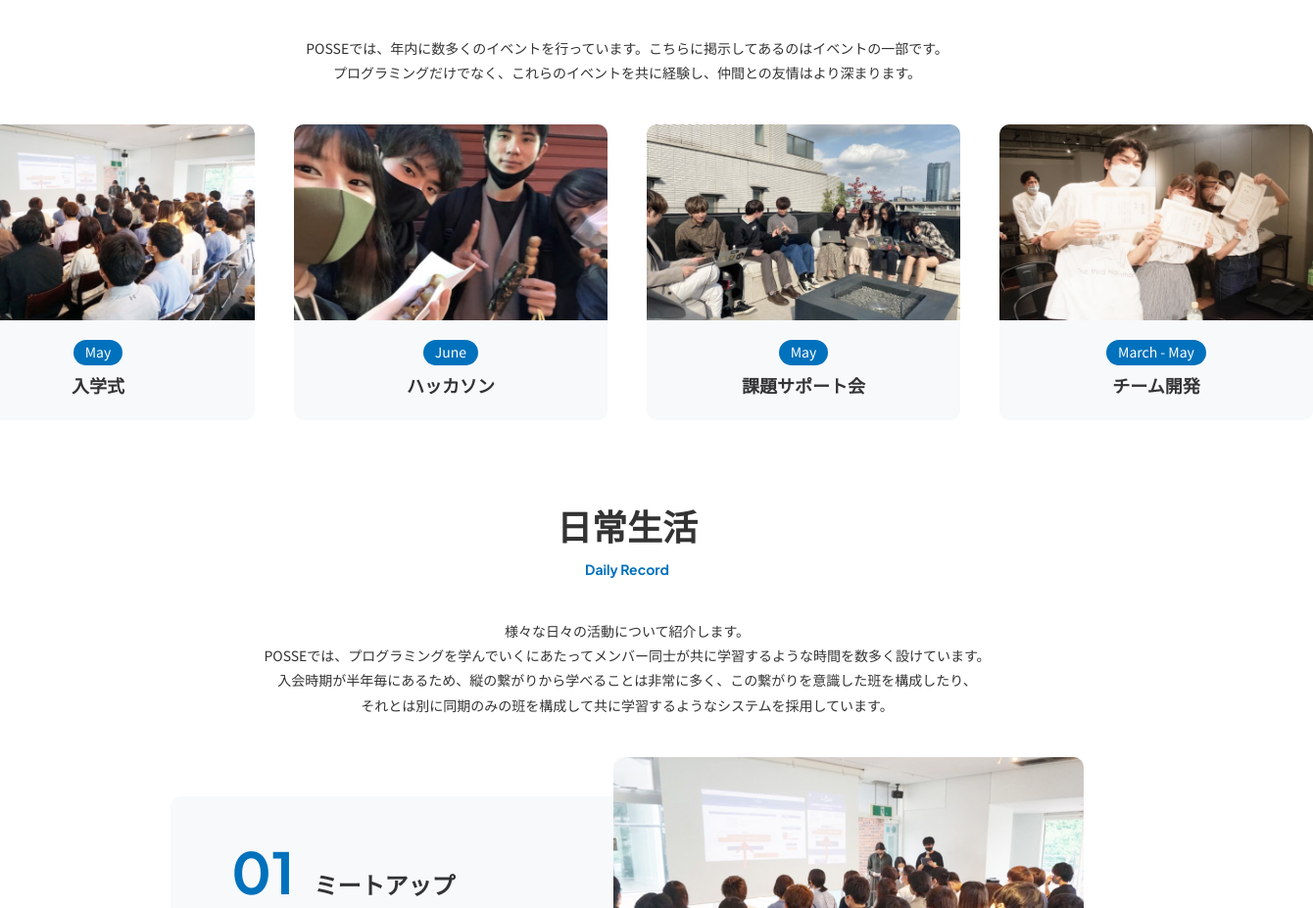
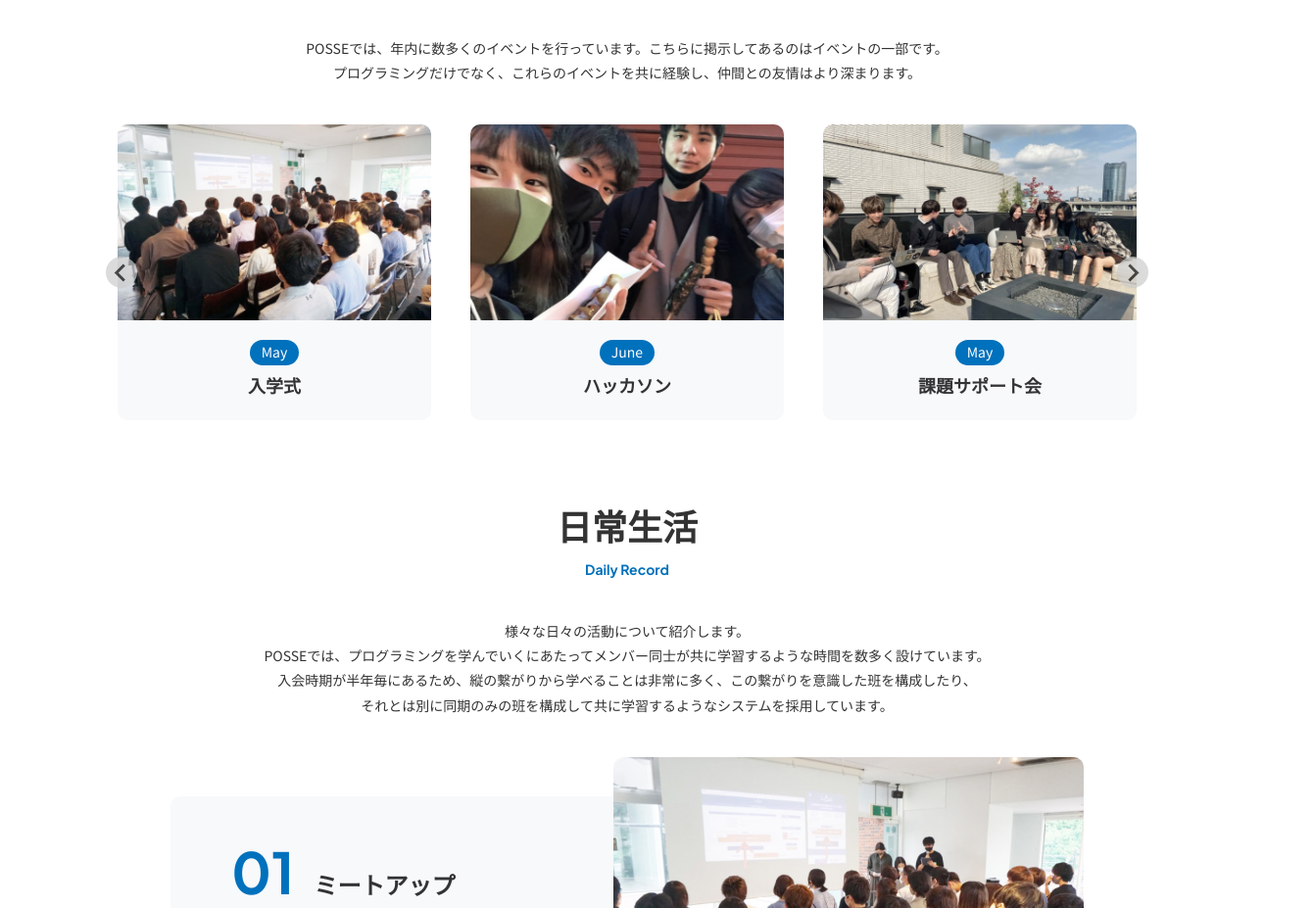
Before and after one commit to posse-ap/sample-ph1-website, a plain HTML site: page index.html in a window 1280 px wide. Shown: the part 1481-2408 px from the top of the page at 98% size, 1340 px wide, since content can reach past the window. Drawn offline with nearby package versions, Linux system fonts and the light colour scheme.

Commit message:
途中経過

```diff
--- a/assets/css/style.css
+++ b/assets/css/style.css
@@ -298,10 +298,12 @@ body {
 /**
  * 2.5 - イベント
  */
-.event-list {
-  display: flex;
-  justify-content: center;
-  gap: 40px;
+.event-track {
+  overflow: scroll !important;
+}
+
+.event-slide {
+  margin: 0 auto;
 }
 
 .event-item {
--- a/assets/js/script.js
+++ b/assets/js/script.js
@@ -17,3 +17,30 @@ window.addEventListener("scroll", () => {
     header.classList.add("is-transparent");
   }
 });
+
+// スライダー
+// オプションで利用する固定値の設定
+const cardWidth = 320;
+const padding = 28;
+const gap = 40;
+
+// オプションの設定
+const eventSlideOptions = {
+  type: 'loop',
+  gap: '40px',
+  width: cardWidth * 3 + padding * 2 + gap * 2,
+  perPage: 3,
+  padding: {
+    right: padding,
+    left : padding,
+  },
+  pagination: false,
+  breakpoints: {
+    768: {
+      pagination: true,
+      perPage: 1,
+    }
+  }
+}
+
+new Splide('#js-eventSlide', eventSlideOptions).mount();
--- a/index.html
+++ b/index.html
@@ -8,6 +8,8 @@
     <link rel="stylesheet" href="./assets/css/reset.css" />
     <link rel="stylesheet" href="./assets/css/style.css" />
     <link rel="stylesheet" href="./assets/css/sp/style.css" />
+    <script src="https://cdn.jsdelivr.net/npm/@splidejs/splide@4.1.4/dist/js/splide.min.js"></script>
+    <link href="https://cdn.jsdelivr.net/npm/@splidejs/splide@4.1.4/dist/css/splide.min.css" rel="stylesheet">
     <link rel="preconnect" href="https://fonts.googleapis.com" />
     <link rel="preconnect" href="https://fonts.gstatic.com" crossorigin />
     <link
@@ -122,8 +124,10 @@
           </div>
         </div>
         <div class="section-body">
-          <ul class="event-list">
-            <li class="event-item">
+          <div id="js-eventSlide" class="splide event-slide">
+            <div class="splide__track event-track">
+              <ul class="splide__list">
+                <li class="splide__slide event-item">
                   <div class="event-itemImage">
                     <img src="./assets/img/img-event01.jpg" alt="event1" />
                   </div>
@@ -132,7 +136,7 @@
                     <p class="event-itemName">入学式</p>
                   </div>
                 </li>
-            <li class="event-item">
+                <li class="splide__slide event-item">
                   <div class="event-itemImage">
                     <img src="./assets/img/img-event02.jpg" alt="event2" />
                   </div>
@@ -141,7 +145,7 @@
                     <p class="event-itemName">ハッカソン</p>
                   </div>
                 </li>
-            <li class="event-item">
+                <li class="splide__slide event-item">
                   <div class="event-itemImage">
                     <img src="./assets/img/img-event03.jpg" alt="event3" />
                   </div>
@@ -150,7 +154,7 @@
                     <p class="event-itemName">課題サポート会</p>
                   </div>
                 </li>
-            <li class="event-item">
+                <li class="splide__slide event-item">
                   <div class="event-itemImage">
                     <img src="./assets/img/img-event04.jpg" alt="event4" />
                   </div>
@@ -160,6 +164,8 @@
                   </div>
                 </li>
               </ul>
+            </div>
+          </div>
         </div>
       </section>
       <!-- /.event -->
```
Lines whose indentation alone changed are shown as unchanged.
